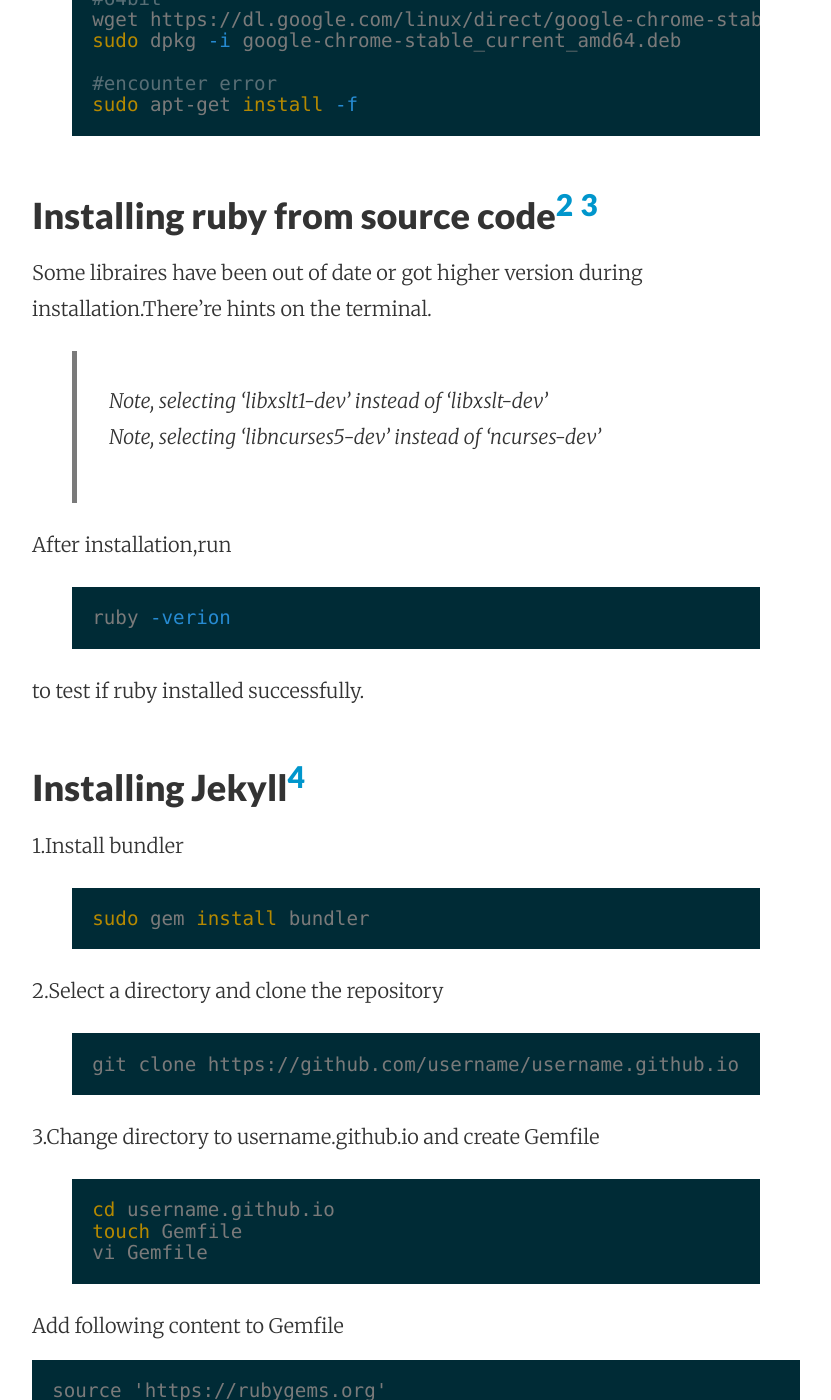
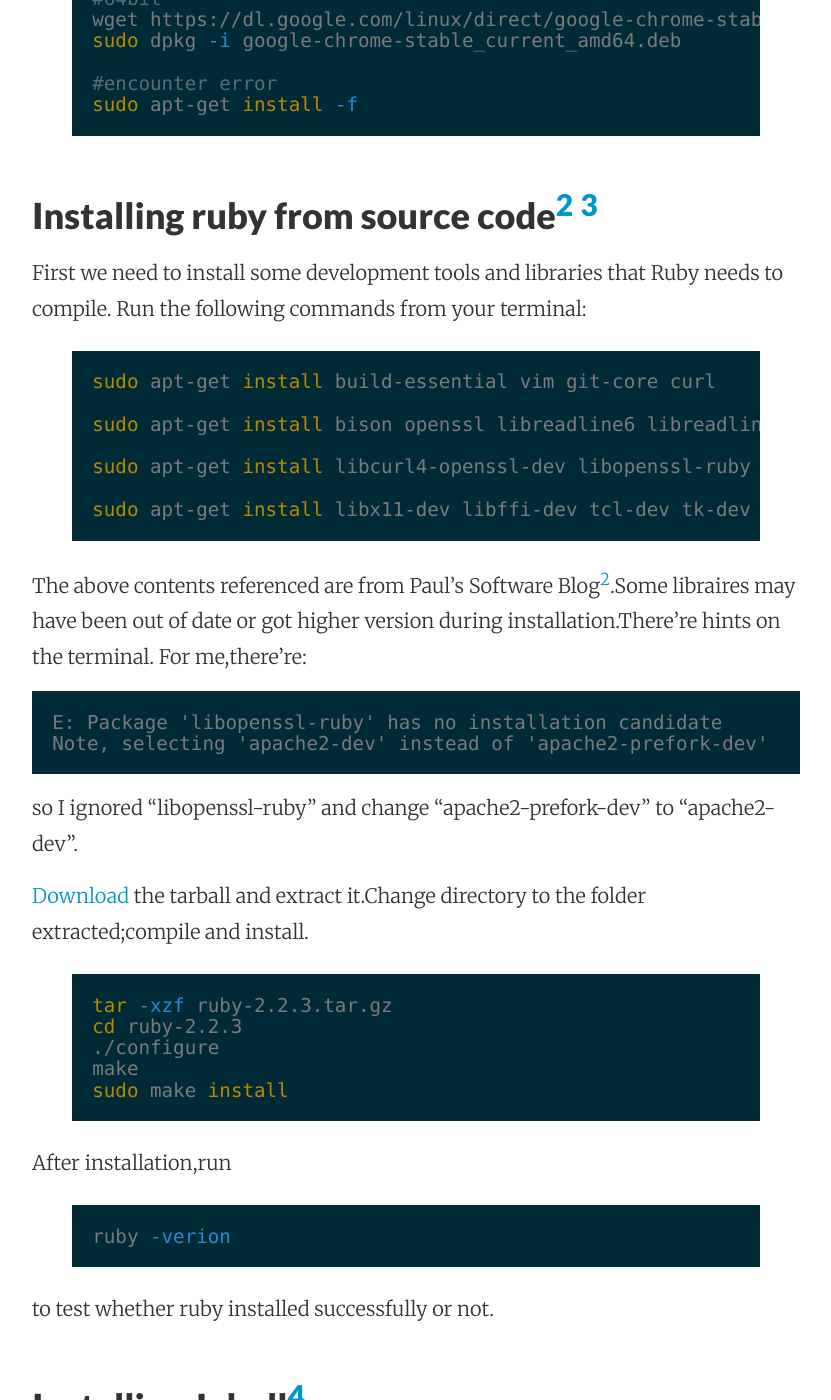
Before and after one commit to wangbangkun/wangbangkun.github.io, a Jekyll site: the page built from _posts/2014-11-01-Building-environment-for-Jekyll.markdown, in a window 1280 px wide and 1400 px high, scrolled down 2279 px. Shown: the whole window, without its empty margins (224-1055 px from the left). Built offline with Jekyll 4.4.1, drawn with Linux system fonts in a browser that asks for light colours; some of the changed text lies outside the part shown.

Commit message:
Update the article.

```diff
--- a/Gemfile
+++ b/Gemfile
@@ -1,2 +1,2 @@
-source 'https://rubygems.org'
+source 'http://mirrors.aliyun.com/rubygems/'
 gem 'github-pages'
--- a/_posts/2014-11-01-Building-environment-for-Jekyll.markdown
+++ b/_posts/2014-11-01-Building-environment-for-Jekyll.markdown
@@ -70,9 +70,33 @@
 
 ### Installing ruby from source code[^installruby] [^sharevpn]
 
-Some libraires have been out of date or got higher version during installation.There're hints on the terminal.
+First we need to install some development tools and libraries that Ruby needs to compile. Run the following commands from your terminal:
 
-> Note, selecting 'libxslt1-dev' instead of 'libxslt-dev'<br>Note, selecting 'libncurses5-dev' instead of 'ncurses-dev'
+{% highlight bash %}
+sudo apt-get install build-essential vim git-core curl
+
+sudo apt-get install bison openssl libreadline6 libreadline6-dev zlib1g zlib1g-dev libssl-dev libyaml-dev libxml2-dev libxslt-dev autoconf libc6-dev ncurses-dev
+
+sudo apt-get install libcurl4-openssl-dev libopenssl-ruby apache2-prefork-dev libapr1-dev libaprutil1-dev
+
+sudo apt-get install libx11-dev libffi-dev tcl-dev tk-dev
+{% endhighlight %}
+The above contents referenced are from Paul's Software Blog[^installruby].Some libraires may have been out of date or got higher version during installation.There're hints on the terminal.
+For me,there're:
+
+    E: Package 'libopenssl-ruby' has no installation candidate
+    Note, selecting 'apache2-dev' instead of 'apache2-prefork-dev'
+
+so I ignored "libopenssl-ruby" and change "apache2-prefork-dev" to "apache2-dev".
+
+<a href="https://www.ruby-lang.org/en/downloads/" target="_blank">Download</a> the tarball and extract it.Change directory to the folder extracted;compile and install.
+{% highlight bash %}
+tar -xzf ruby-2.2.3.tar.gz
+cd ruby-2.2.3
+./configure
+make
+sudo make install
+{% endhighlight %}
 
 After installation,run
 
@@ -80,7 +104,7 @@
 ruby -verion
 {% endhighlight %}
 
-to test if ruby installed successfully.
+to test whether ruby installed successfully or not.
 
 ### Installing Jekyll[^pagesongithub]
 
@@ -104,9 +128,14 @@
 vi Gemfile
 {% endhighlight %}
 
-Add following content to Gemfile
+Add following contents to Gemfile while beyond the Great Wall:
 
     source 'https://rubygems.org'
+    gem 'github-pages'
+
+Or add following contents to Gemfile while inside the wall:
+
+    source 'http://mirrors.aliyun.com/rubygems/'
     gem 'github-pages'
 
 4.Run
@@ -131,26 +160,6 @@
 
     http://localhost:4000
 
-7.Error
-
-Unresolved specs during Gem::Specification.reset:
-       jekyll-watch (~> 1.1)
-WARN: Clearing out unresolved specs.<br/>
-Please report a bug if this causes problems.
-/usr/local/lib/ruby/gems/2.1.0/gems/mercenary-0.3.4/lib/mercenary.rb:20:in \`program': cannot load such file -- mercenary/program (LoadError)<br/>
-    from /usr/local/lib/ruby/gems/2.1.0/gems/jekyll-2.5.3/bin/jekyll:20:in \`<top (required)>'<br/>
-    from /usr/local/bin/jekyll:23:in \`load'<br/>
-    from /usr/local/bin/jekyll:23:in \`\<main\>'
-
-Measure ：
-using *bundle exec jekyll serve* instead of *jekyll serve* (
-<a href="https://github.com/jekyll/jekyll/issues/3103" target="_blank">jekyll issues 3103</a> /
-<a href="https://github.com/jekyll/jekyll/issues/3084" target="_blank">jekyll issues 3084</a> /
-<a href="http://stackoverflow.com/questions/27196896/jekyll-gem-unresolved-specs" target="_blank">jekyll gem unresolved specs</a> /
-<a href="http://cenalulu.github.io/jekyll/choose-a-template-for-your-blog/" target="_blank">choose a template for your blog</a> )
-
-
-
 [^nolexer]:<a href="https://github.com/jekyll/jekyll/issues/1183" target="_blank">Build fails and fails #1183</a>
 
 [^installruby]:<a href="http://paul-wong-jr.blogspot.jp/2012/04/installing-and-compiling-ruby-from.html" target="_blank">Paul's Software Blog</a>
```
Also changed, not shown: other parts of _posts/2014-11-01-Building-environment-for-Jekyll.markdown (+1 -1 lines).
